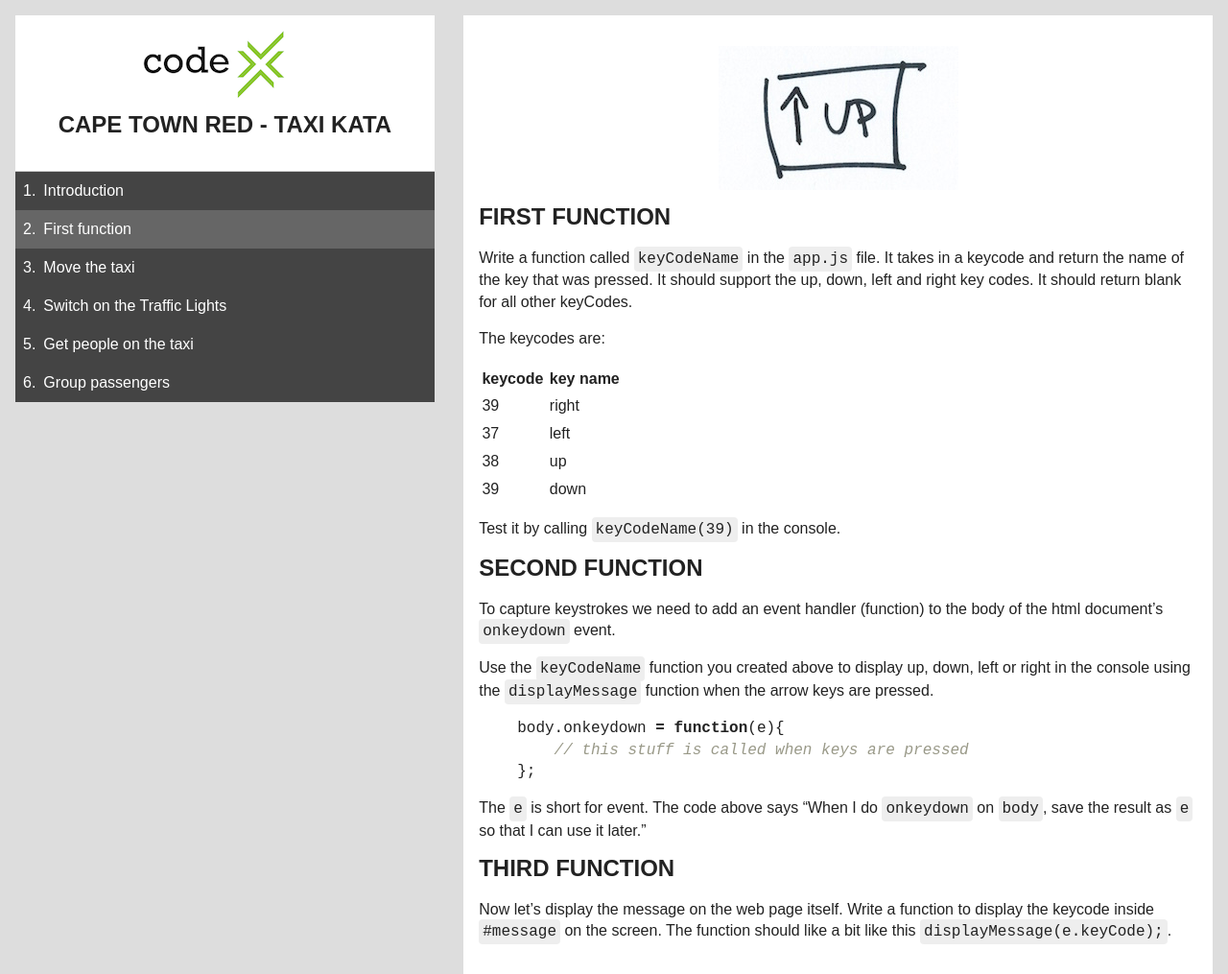
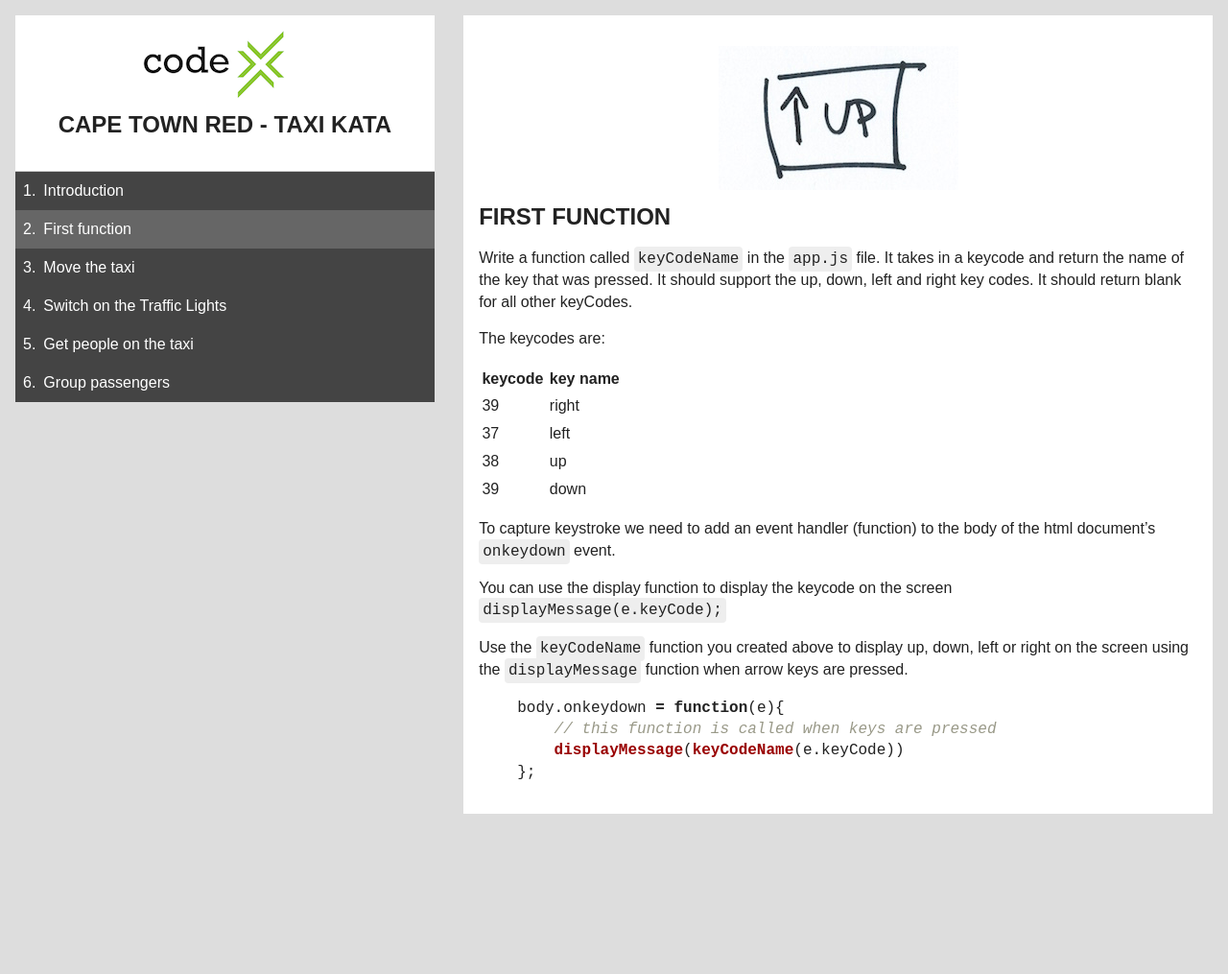
Before and after one commit to sxosh2010/CapeTownGreen, a Jekyll site: the page built from instructions/first_function.md, in a window 1280 px wide. Shown: the whole page at 96% size. Built offline with Jekyll 4.4.1, drawn with Linux system fonts in a browser that asks for light colours; after the commit the page ends 900 px from its top, so only the background shows below that.

Commit message:
Revert "Make function split clearer"

```diff
--- a/instructions/first_function.md
+++ b/instructions/first_function.md
@@ -18,22 +18,17 @@ The keycodes are:
 38         | up
 39         | down
 
-Test it by calling `keyCodeName(39)` in the console.
+To capture keystroke we need to add an event handler (function) to the body of the html document's `onkeydown` event.
 
-## Second function
+You can use the display function to display the keycode on the screen `displayMessage(e.keyCode);`
 
-To capture keystrokes we need to add an event handler (function) to the body of the html document's `onkeydown` event.
-
-Use the `keyCodeName` function you created above to display up, down, left or right in the console using the `displayMessage` function when the arrow keys are pressed.
+Use the `keyCodeName` function you created above to display up, down, left or right on the screen using the `displayMessage` function when arrow keys are pressed.
 
 {% highlight javascript %}
+
 body.onkeydown = function(e){
-    // this stuff is called when keys are pressed
+    // this function is called when keys are pressed
+    displayMessage(keyCodeName(e.keyCode))
 };
+
 {% endhighlight %}
-
-The `e` is short for event. The code above says "When I do `onkeydown` on `body`, save the result as `e` so that I can use it later."
-
-## Third function
-
-Now let's display the message on the web page itself. Write a function to display the keycode inside `#message` on the screen. The function should like a bit like this `displayMessage(e.keyCode);`.
--- a/taxi.html
+++ b/taxi.html
@@ -124,7 +124,7 @@
       </div>
 
       <div class="message">
-        <p id="message">Messages go here...</p>
+        <p id="message">Messages goes here...</p>
       </div>
 
     </main>
```
